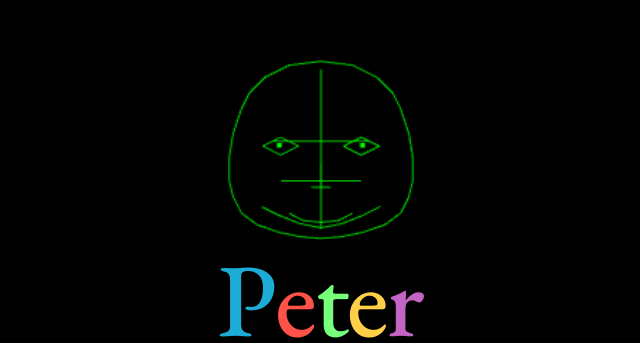
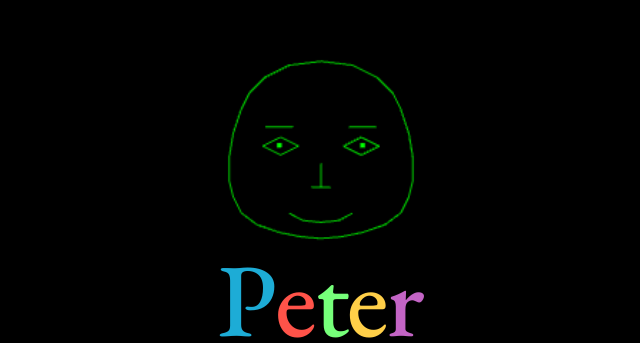
Before and after one commit to petermuse/petermuse.github.io, a plain HTML site: page index.html in a window 1280 px wide. Shown: the part 104-447 px from the top of the page, without its empty margins (319-959 px from the left). Drawn offline with nearby package versions, Linux system fonts and the light colour scheme.

Commit message:
Update index.html

```diff
--- a/index.html
+++ b/index.html
@@ -516,8 +516,8 @@
                 // Create face outline and other facial features
                 head.add(createFaceOutline());
                 head.add(createNose());
-                head.add(createJawline());
-                head.add(createProfileLines());
+
+                head.add(createEyebrows());
 
                 // Event listeners for entire document (mouse tracking across whole page)
                 document.addEventListener('mousemove', function(event) {
@@ -831,11 +831,10 @@
                     return line;
                 }
 
-                // Function to create nose
                 function createNose() {
                     const noseGroup = new THREE.Group();
 
-                    // Vertical line from center line
+                    // Vertical line
                     const verticalPoints = [
                         new THREE.Vector3(0, 0.1, 0),
                         new THREE.Vector3(0, -0.15, 0)
@@ -845,7 +844,7 @@
                     const verticalLine = new THREE.Line(verticalGeometry, lineMaterial);
                     noseGroup.add(verticalLine);
 
-                    // Horizontal part
+                    // Horizontal part - keep this
                     const horizontalPoints = [
                         new THREE.Vector3(-0.1, -0.15, 0),
                         new THREE.Vector3(0.1, -0.15, 0)
@@ -860,60 +859,34 @@
                     return noseGroup;
                 }
 
-                // Function to create jawline
-                function createJawline() {
-                    const points = [
-                        new THREE.Vector3(-0.7, -0.4, 0),
-                        new THREE.Vector3(-0.5, -0.5, 0),
-                        new THREE.Vector3(-0.25, -0.6, 0),
-                        new THREE.Vector3(0, -0.65, 0),
-                        new THREE.Vector3(0.25, -0.6, 0),
-                        new THREE.Vector3(0.5, -0.5, 0),
-                        new THREE.Vector3(0.7, -0.4, 0)
+
+                // Function to create eyebrows (new function)
+                function createEyebrows() {
+                    const eyebrowGroup = new THREE.Group();
+
+                    // Left eyebrow
+                    const leftEyebrowPoints = [
+                        new THREE.Vector3(-0.6, 0.5, 0),
+                        new THREE.Vector3(-0.3, 0.5, 0)
                     ];
 
-                    const geometry = new THREE.BufferGeometry().setFromPoints(points);
-                    const line = new THREE.Line(geometry, lineMaterial);
-                    line.position.z = 0.8;
+                    const leftEyebrowGeometry = new THREE.BufferGeometry().setFromPoints(leftEyebrowPoints);
+                    const leftEyebrow = new THREE.Line(leftEyebrowGeometry, lineMaterial);
+                    eyebrowGroup.add(leftEyebrow);
 
-                    return line;
-                }
-
-                // Function to create profile lines
-                function createProfileLines() {
-                    const group = new THREE.Group();
-
-                    // Center line
-                    const centerPoints = [
-                        new THREE.Vector3(0, 1.3, 0.6),
-                        new THREE.Vector3(0, -0.7, 0.6)
+                    // Right eyebrow
+                    const rightEyebrowPoints = [
+                        new THREE.Vector3(0.3, 0.5, 0),
+                        new THREE.Vector3(0.6, 0.5, 0)
                     ];
 
-                    const centerGeometry = new THREE.BufferGeometry().setFromPoints(centerPoints);
-                    const centerLine = new THREE.Line(centerGeometry, lineMaterial);
-                    group.add(centerLine);
+                    const rightEyebrowGeometry = new THREE.BufferGeometry().setFromPoints(rightEyebrowPoints);
+                    const rightEyebrow = new THREE.Line(rightEyebrowGeometry, lineMaterial);
+                    eyebrowGroup.add(rightEyebrow);
 
-                    // Horizontal line across center
-                    const horizontalPoints = [
-                        new THREE.Vector3(-0.6, 0.4, 0.6),
-                        new THREE.Vector3(0.6, 0.4, 0.6)
-                    ];
+                    eyebrowGroup.position.z = 1.1;
 
-                    const horizontalGeometry = new THREE.BufferGeometry().setFromPoints(horizontalPoints);
-                    const horizontalLine = new THREE.Line(horizontalGeometry, lineMaterial);
-                    group.add(horizontalLine);
-
-                    // Second horizontal line (lower)
-                    const lowerHorizontalPoints = [
-                        new THREE.Vector3(-0.5, -0.1, 0.6),
-                        new THREE.Vector3(0.5, -0.1, 0.6)
-                    ];
-
-                    const lowerHorizontalGeometry = new THREE.BufferGeometry().setFromPoints(lowerHorizontalPoints);
-                    const lowerHorizontalLine = new THREE.Line(lowerHorizontalGeometry, lineMaterial);
-                    group.add(lowerHorizontalLine);
-
-                    return group;
+                    return eyebrowGroup;
                 }
 
                 // Function to create ZZZ group for sleeping animation
```
